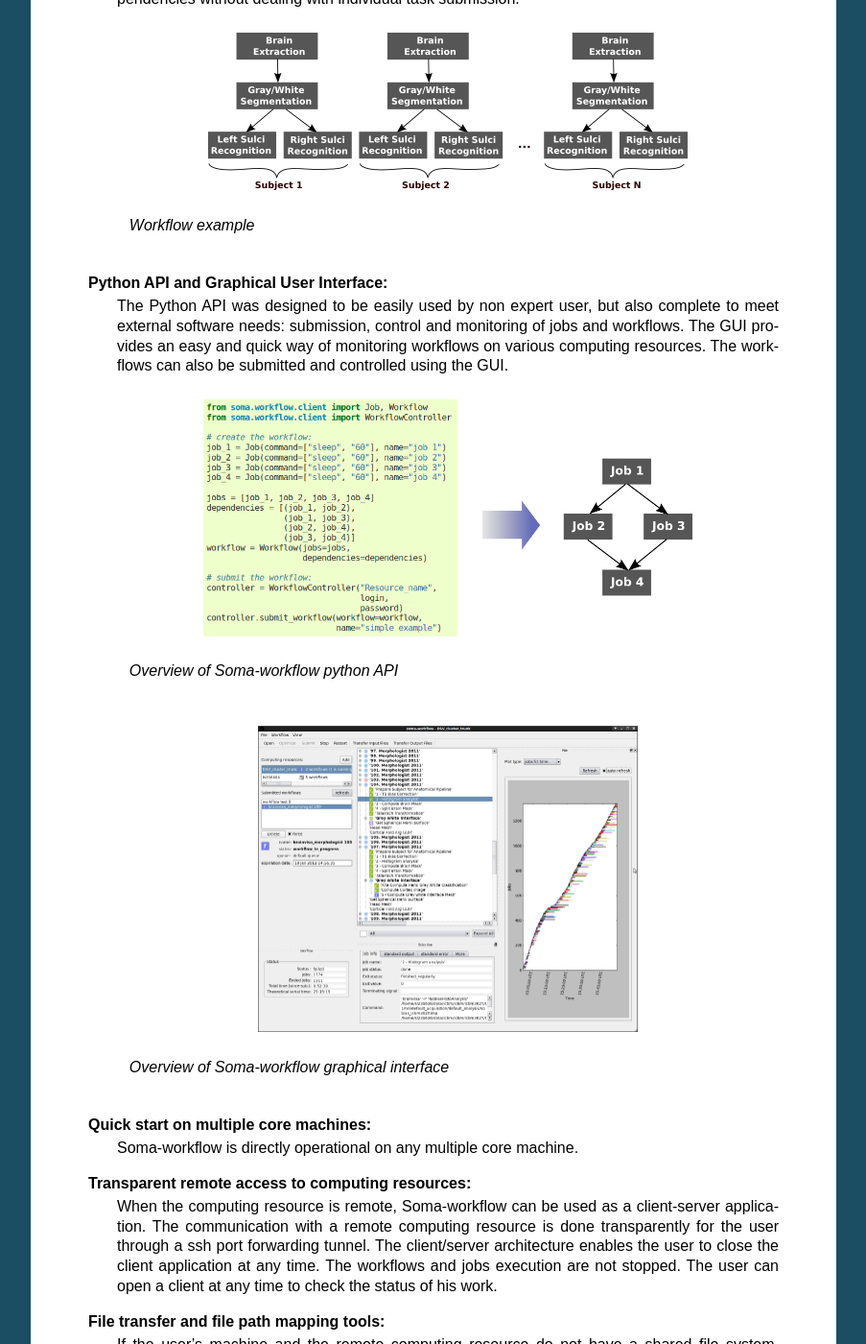
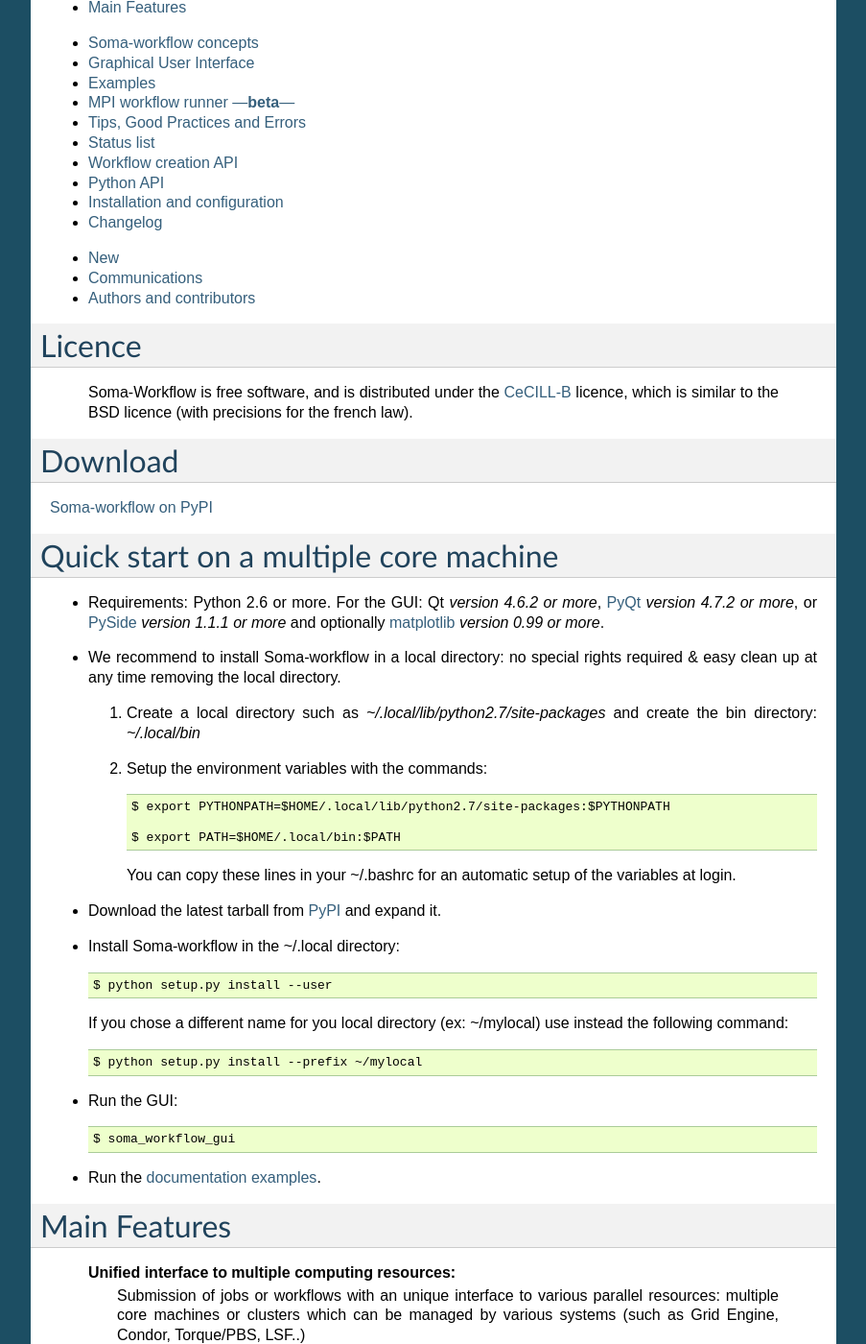
Before and after one commit to populse/soma-workflow, a Sphinx documentation site: the page built from doc/source/index.txt, in a window 1280 px wide and 1400 px high, scrolled down 793 px. Shown: the whole window at 96% size, without its empty margins (198-1101 px from the left). Built offline with Sphinx 7.4.7, drawn with Linux system fonts in a browser that asks for light colours; the version number could not be read and is left out; some of the changed text lies outside the part shown.

Commit message:
moved all doc contents from bv website to the main doc

```diff
--- a/doc/source/index.txt
+++ b/doc/source/index.txt
@@ -9,13 +9,25 @@
 Soma-workflow: A unified and simple interface to parallel computing resource
 =============================================================================
 
-  ..
-    .. warning:: Documentation under construction.
+Parallel computing resources are now highly available: multiple core machines,
+clusters or grids. Soma-workflow is a unified and simple interface to parallel
+computing resources which aims at making easier the use of parallel resources by
+non expert users and software.
 
-Soma-workflow release logs and communication can be found at the project `main page. <http://brainvisa.info/soma-workflow>`_
+Soma-workflow is an open source Python application.
+
+  .. figure:: images/gui_overview.*
+      :scale: 50
+
+      *Overview of soma-workflow graphical user interface*
 
 Contents
 ========
+
+* `Licence`_
+* `Download`_
+* `Quick start on a multiple core machine`_
+* `Main Features`_
 
 .. toctree::
    :maxdepth: 1
@@ -31,10 +43,57 @@
    install_config.txt
    changelog.txt
 
+* `New`_
+* `Communications`_
+* `Authors and contributors`_
+
+
 Licence
 =======
 
   Soma-Workflow is free software, and is distributed under the `CeCILL-B <http://www.cecill.info/licences/Licence_CeCILL-B_V1-en.html>`_ licence, which is similar to the BSD licence (with precisions for the french law).
+
+
+Download
+========
+
+`Soma-workflow on PyPI <http://pypi.python.org/pypi/soma-workflow>`_
+
+
+Quick start on a multiple core machine
+======================================
+
+* Requirements: Python 2.6 or more. For the GUI: Qt *version 4.6.2 or more*, `PyQt <http://www.riverbankcomputing.co.uk/software/pyqt/intro>`_ *version 4.7.2 or more*, or `PySide <http://www.pyside.org>`_ *version 1.1.1 or more* and optionally `matplotlib <http://matplotlib.sourceforge.net/>`_ *version 0.99 or more*.
+
+* We recommend to install Soma-workflow in a local directory: no special rights required & easy clean up at any time removing the local directory.
+
+  1. Create a local directory such as *~/.local/lib/python2.7/site-packages* and create the bin directory: *~/.local/bin*
+
+  2. Setup the environment variables with the commands::
+
+      $ export PYTHONPATH=$HOME/.local/lib/python2.7/site-packages:$PYTHONPATH
+
+      $ export PATH=$HOME/.local/bin:$PATH
+
+    You can copy these lines in your ~/.bashrc for an automatic setup of the variables at login.
+
+* Download the latest tarball from `PyPI <http://pypi.python.org/pypi/soma-workflow>`_ and expand it.
+
+* Install Soma-workflow in the ~/.local directory::
+
+    $ python setup.py install --user
+
+  If you chose a different name for you local directory (ex: ~/mylocal) use instead the following command::
+
+    $ python setup.py install --prefix ~/mylocal
+
+
+* Run the GUI::
+
+    $ soma_workflow_gui
+
+* Run the :doc:`documentation examples <examples>`.
+
 
 Main Features
 =============
@@ -105,6 +164,71 @@
 See :doc:`the full changelog <changelog>`
 
 
+Communications
+==============
+
+**Communications:**
+  * MICCAI 2011 workshop High Performance and Distributed Computing for Medical Imaging, September 22nd 2011, Toronto: `paper <http://static.brainvisa.info/soma-workflow/MICCAI_2011_soma_workflow.pdf>`_, `poster <http://static.brainvisa.info/soma-workflow/poster_MICCAI_2011_soma_workflow.pdf>`_
+  * Python in Neuroscience workshop satellite to Euroscipy, August 29-30 2011, Paris: `abstract <http://static.brainvisa.info/soma-workflow/pythonneuro_2011_soma_workflow.pdf>`_, `presentation <http://static.brainvisa.info/soma-workflow/presentation_pythonneuro_2011_soma_workflow.pdf>`_
+  * HBM Annual Meeting 2011, Quebec: `poster <http://static.brainvisa.info/soma-workflow/poster_HBM_2011_somaworkflow.pdf>`_
+
+**They use Soma-workflow:**
+  * `A fast computational framework for genome-wide association studies with neuroimaging data <http://hal.inria.fr/hal-00720265>`_  by Benoit Da Mota et al.
+  * `PyHRF <http://pyhrf.org>`_
+  * `BrainVISA <http://brainvisa.info>`_
+
+
+Authors and contributors
+========================
+
+  Yann Cointepas¹²
+
+  Benoit Da Mota³ - Major contributor of the MPI scheduler
+
+  Isabelle Denghien Courcol⁴
+
+  Clara Fischer²
+
+  Dominique Geffroy⁴
+
+  Soizic Laguitton² - Main developper (Jan 2010 to March 2013)
+
+  Jinpeng Li¹
+
+  Denis Rivière¹
+
+  Nicolas Souedet⁵
+
+  Thomas Vincent¹⁶
+
+
+  ¹ CEA, Neurospin, Gif-sur-Yvette, France |
+  ² CATI, France |
+  ³ PARIETAL, INRIA, Saclay, France |
+  ⁴ INSERM, Neurospin, Gif-sur-Yvette, France |
+  ⁵ CEA, MIRCEN, Fontenay-aux-roses, France |
+  ⁶ INRIA, MISTIS, Grenoble, France
+
+..
+  .. image:: images/CEA_logo_quadri-sur-fond-rouge.png
+      :scale: 17
+
+  .. image:: images/logos_neurospin.bmp
+      :scale: 40
+
+  .. image:: images/logo_cati_couleur_100.png
+      :scale: 30
+
+  .. image:: images/itea2.gif
+      :scale: 70
+
+  .. image:: images/hipip.jpg
+      :scale: 20
+
+  .. image:: images/ifr_bigcolor.jpg
+      :scale: 40
+
+
 ..
   light_mode_config.txt
   client_install_config.txt
@@ -114,6 +238,7 @@
 
 * :ref:`search`
 
+
 ..
   :Release: |release|
   :Date: |today|
```
